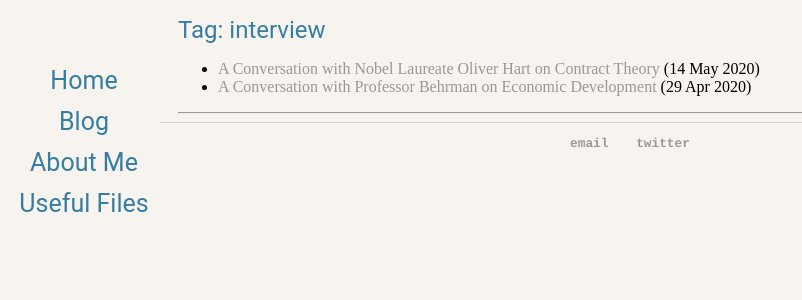
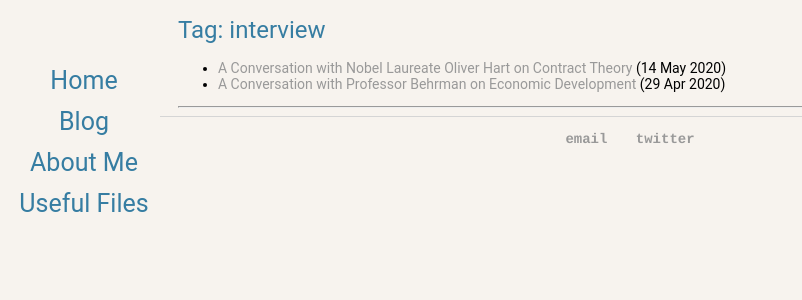
Before and after one commit to tmychow/tmychow.github.io, a Jekyll site: the page built from tag/interview.md, in a window 1280 px wide. Shown: the top 300 px of the page, without its empty margins (0-802 px from the left). Built offline with Jekyll 4.4.1, drawn with Linux system fonts in a browser that asks for light colours.

Commit message:
Update main.css

```diff
--- a/css/main.css
+++ b/css/main.css
@@ -38,6 +38,11 @@ p {
 footer {
     border-top: 1px solid #d5d5d5;
     font-size: .8em;
+}
+
+ul {
+  font-size: 14px;
+  font-family: Roboto, Montserrat, Arial, monospace;
 }
 
 ul.posts {
```
